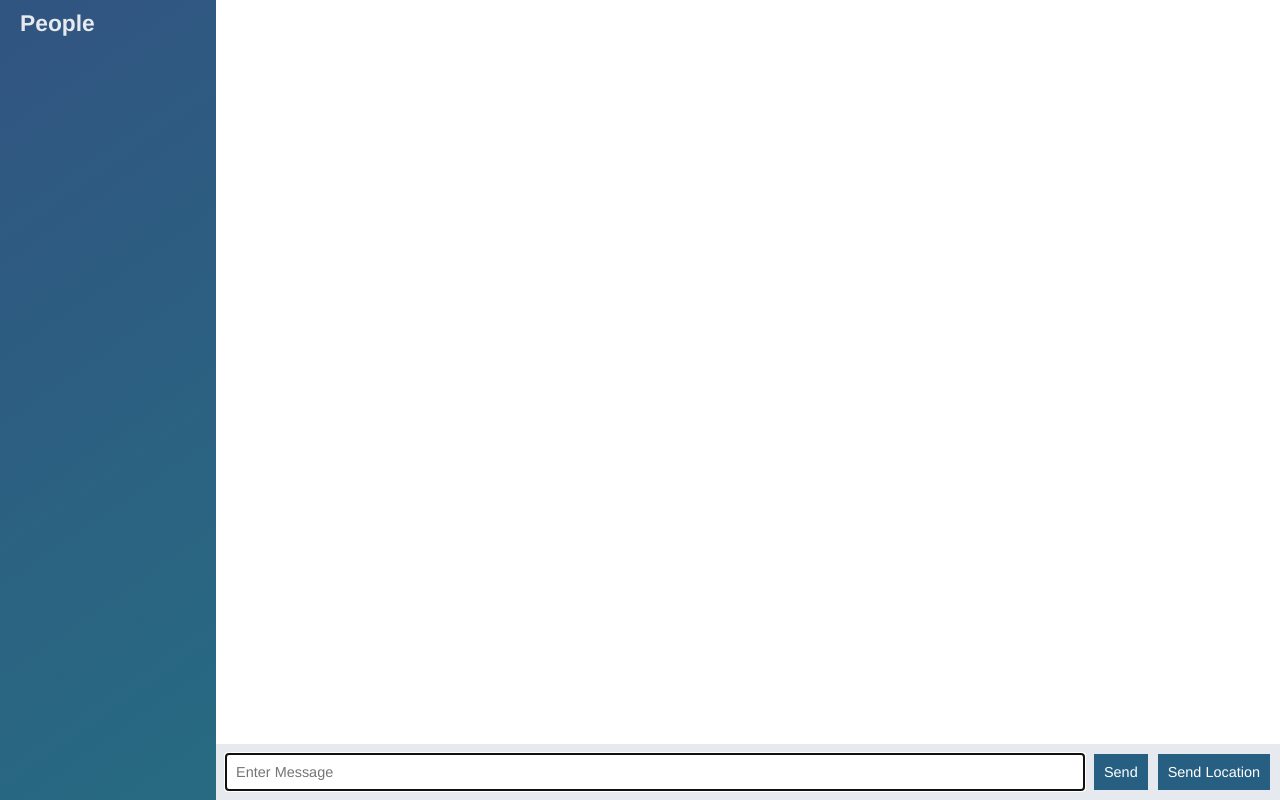
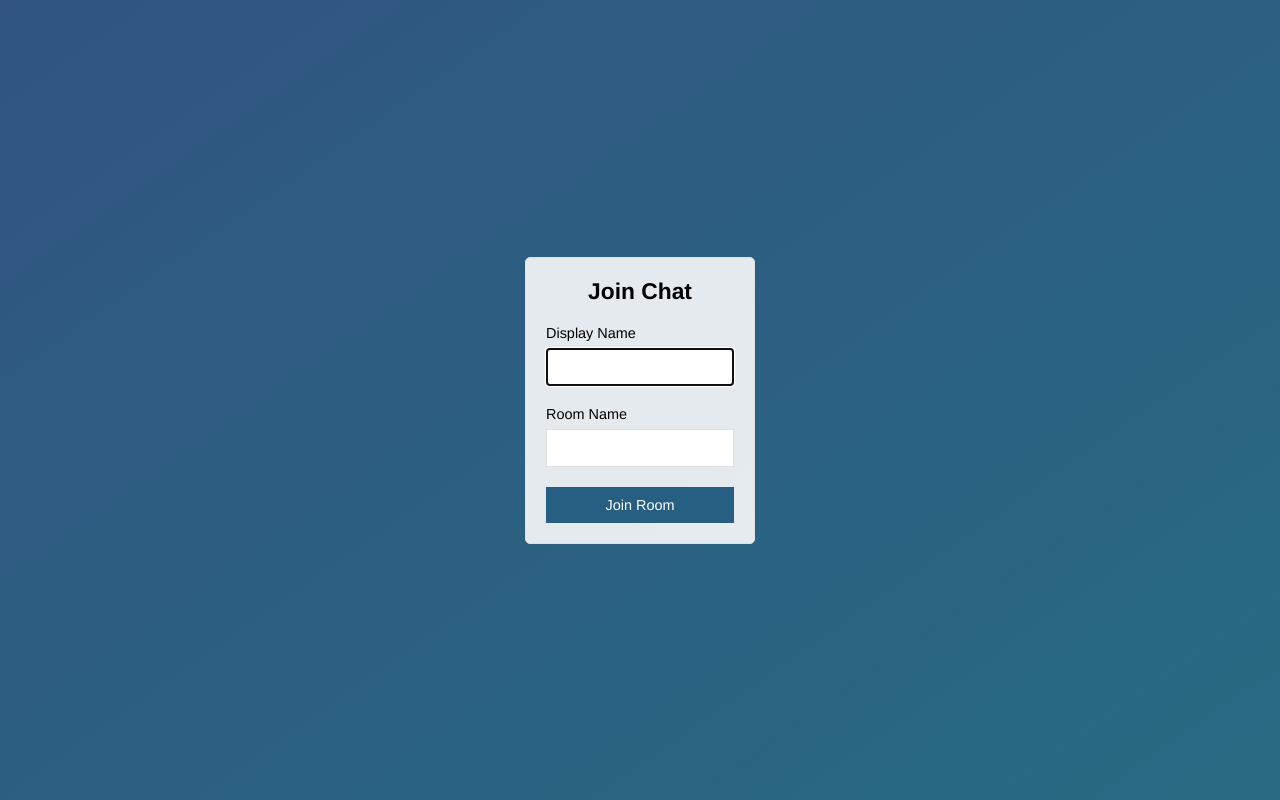
Before and after one commit to kashishbehl0310/Node-Chat-App, a website: page public/index.html in a window 1280 px wide. Drawn offline with nearby package versions, Linux system fonts and the light colour scheme; no server answers.

Commit message:
Join Page Added

```diff
--- a/public/index.html
+++ b/public/index.html
@@ -1,66 +1,30 @@
 <!DOCTYPE html>
-<html lang="en">
+<html>
 <head>
-    <meta charset="UTF-8">
-    <meta name="viewport" content="width=device-width, initial-scale=1.0">
-    <meta http-equiv="X-UA-Compatible" content="ie=edge">
+    <meta charset="utf-8" />
+    <meta http-equiv="X-UA-Compatible" content="IE=edge">
+    <title>Join Room</title>
+    <meta name="viewport" content="width=device-width, initial-scale=1">
     <link rel="stylesheet" href="/css/styles.css">
-    <title>Document</title>
 </head>
-<body class="chat">
-    <div class="chat__sidebar">
-        <h3>People</h3>
-        <div id="users">
-
-        </div>
+<body class="centered-form">
+    <div class="centered-form__form">
+        <form action="/chat.html">
+            <div class="form-field">
+                <h3>Join Chat</h3>
+            </div>
+            <div class="form-field">
+                <label for="name">Display Name</label>
+                <input type="text" name="name" autofocus />
+            </div>
+            <div class="form-field">
+                <label for="">Room Name</label>
+                <input type="text" name="room">
+            </div>
+            <div class="form-field">
+                <button>Join Room</button>
+            </div>
+        </form>
     </div>
-    <div class="chat__main">
-            <ol id="messages" class="chat__messages">
-
-            </ol>
-            <div class="chat__footer">
-                <form action="" id="message-form">
-                    <input name="message" placeholder="Enter Message" type="text" autofocus autocomplete="off">
-                    <button>Send</button>
-                </form>
-                <button id="sendLocation">Send Location</button>
-            </div>
-    </div>
-
-    <script id="message-template" type="text/template">
-        <li class="message">
-            <div class="message__title">
-                <h4>
-                    {{from}}
-                </h4>
-                <span>{{createdAt}}</span>
-            </div>
-            <div class="message__body">
-                <p>{{text}}</p>
-            </div>
-        </li>
-    </script>
-
-    <script id="location_message-template" type="text/template">
-        <li class="message">
-            <div class="message__title">
-                <h4>
-                    {{from}}
-                </h4>
-                <span>{{createdAt}}</span>
-            </div>
-            <div class="message__body">
-                <!-- <a href="{{url}}">My location</a> -->
-                <iframe width="300" height="170" frameborder="0" scrolling="no" marginheight="0" marginwidth="0" src="{{url}}&hl=es;z=14&output=embed" > </iframe>
-                <!-- <iframe src="" width="300" height="170" src="{{url}}" frameborder="0"></iframe> -->
-            </div>
-        </li>
-    </script>
-
-    <script src="/socket.io/socket.io.js"></script>
-    <script src="/js/libs/jquery-3.1.0.min.js"></script>
-    <script src="/js/libs/mustache.js"></script>
-    <script src="/js/libs/moment.js"></script>
-    <script src="/js/index.js"></script>
 </body>
 </html>
```
Also changed, not shown: public/chat.html (added, +66 -0 lines), public/js/chat.js (renamed from public/js/index.js).
